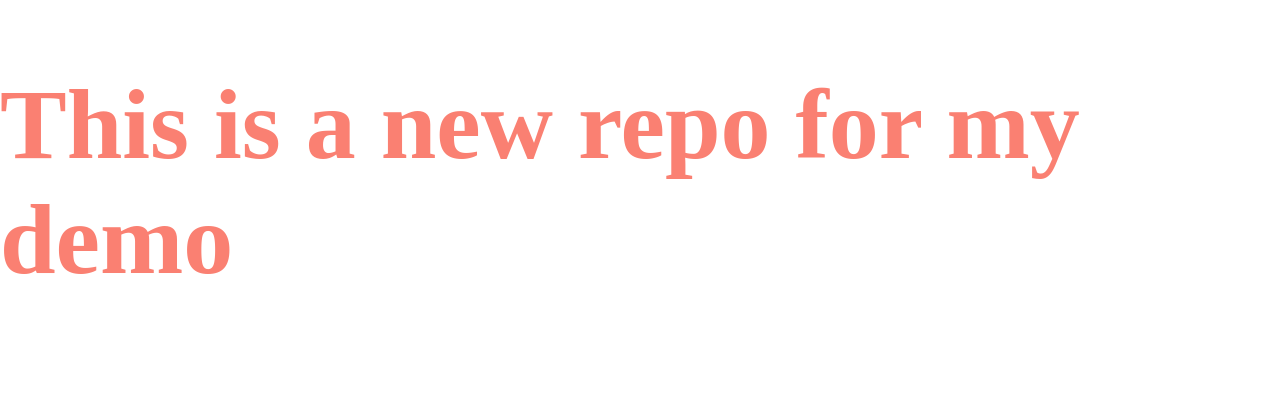
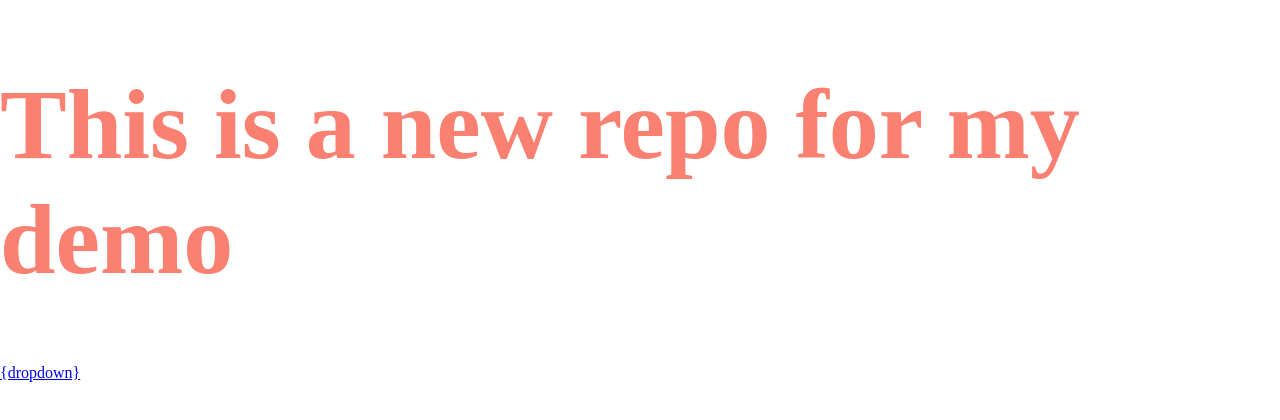
Before and after one commit to mishrasatyam1012/localReepo, a plain HTML site: page index.html in a window 1280 px wide. Drawn offline with Linux system fonts and the light colour scheme.

Commit message:
dropdown

```diff
--- a/index.html
+++ b/index.html
@@ -8,5 +8,6 @@
 </head>
 <body>
     <h1>This  is a new repo for my demo</h1>
+    <a href="#">{dropdown}</a>
 </body>
 </html>
```
